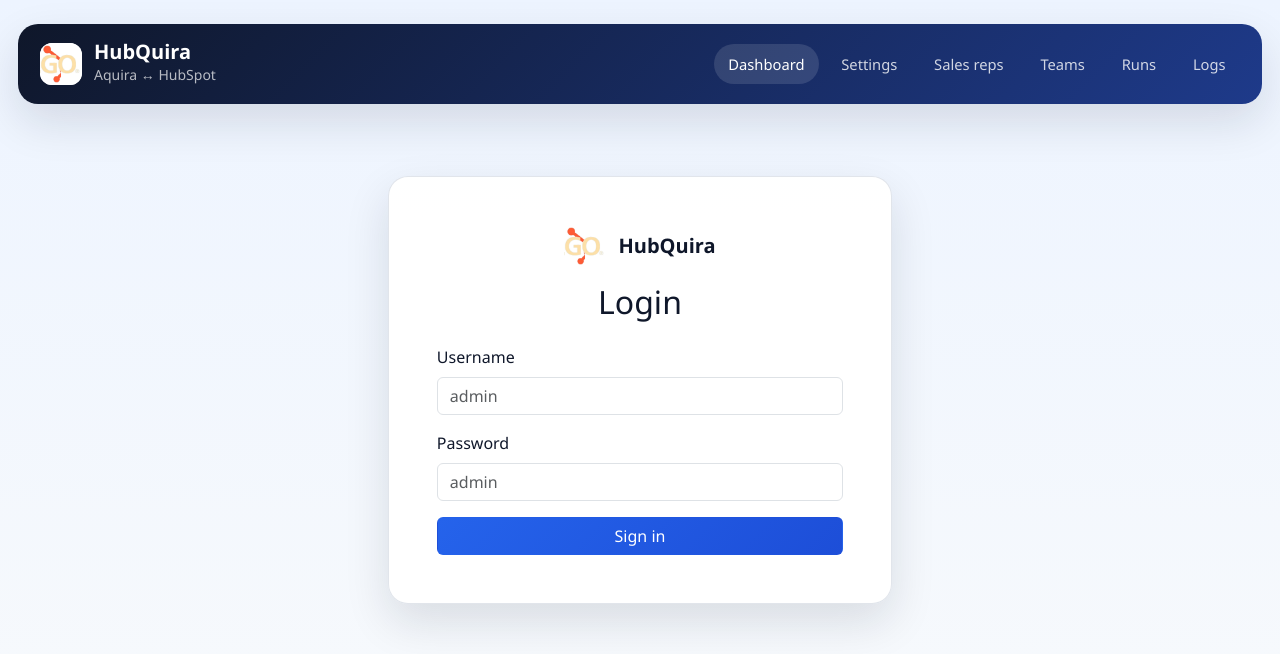
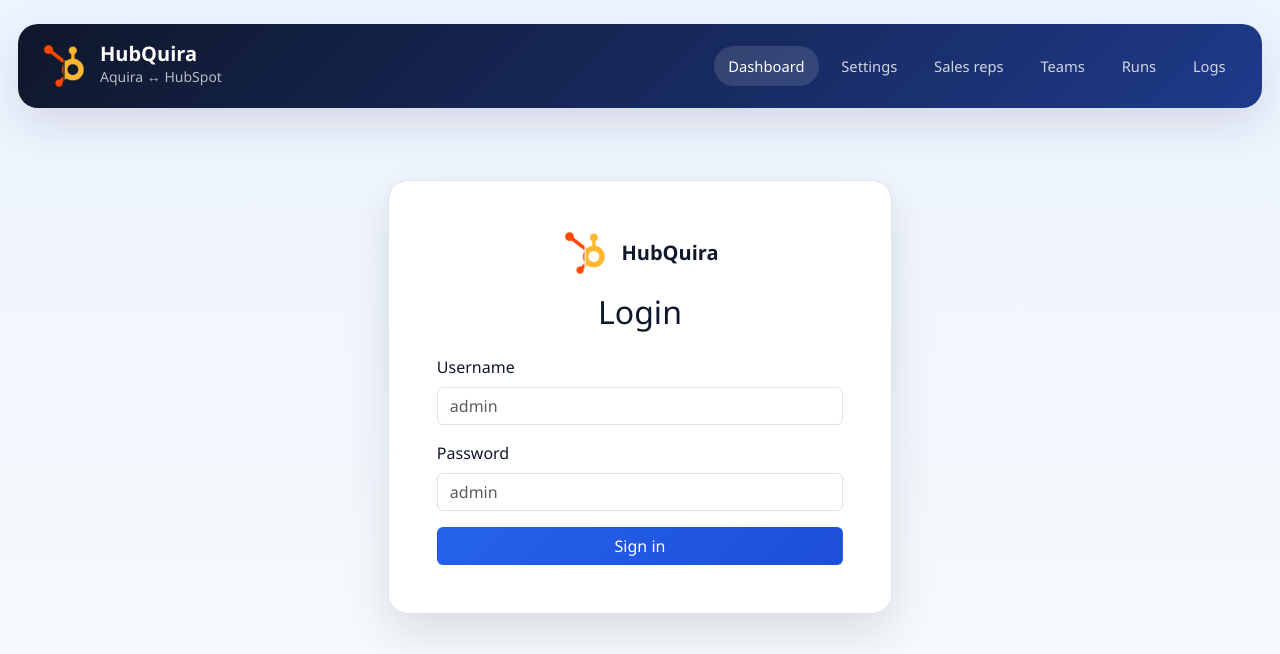
Before and after one commit to kcbieng/Hubspot_Aquira_Sync_Middleware, a FastAPI app: page /ui/login in a window 1280 px wide. Shown: the top 654 px of the page. Run offline with FastAPI, Linux system fonts and the light colour scheme.

Commit message:
Restyle HubQuira mark as a split sprocket, orange | Aquira gold
Matches the split-mark mock: HubSpot left, Aquira gold right,
gap down the middle, no white tile.

```diff
--- a/app/ui/templates/base.html
+++ b/app/ui/templates/base.html
@@ -55,19 +55,19 @@
       }
 
       .brand-mark .brand-icon {
-        width: 42px;
-        height: 42px;
-        border-radius: 12px;
-        overflow: hidden;
-        background: #fff;
+        width: 48px;
+        height: 48px;
+        border-radius: 0;
+        overflow: visible;
+        background: transparent;
         display: grid;
         place-items: center;
         padding: 0;
       }
 
       .brand-mark .brand-icon img {
-        width: 42px;
-        height: 42px;
+        width: 48px;
+        height: 48px;
         display: block;
       }
 
--- a/app/version.py
+++ b/app/version.py
@@ -1 +1 @@
-REVISION = "2026.09.04-hubquira-logo"
+REVISION = "2026.09.04-split-sprocket-mark"
```
Also changed, not shown: app/ui/static/apple-touch-icon.png, app/ui/static/favicon.ico, app/ui/static/hubquira-logo.png.
